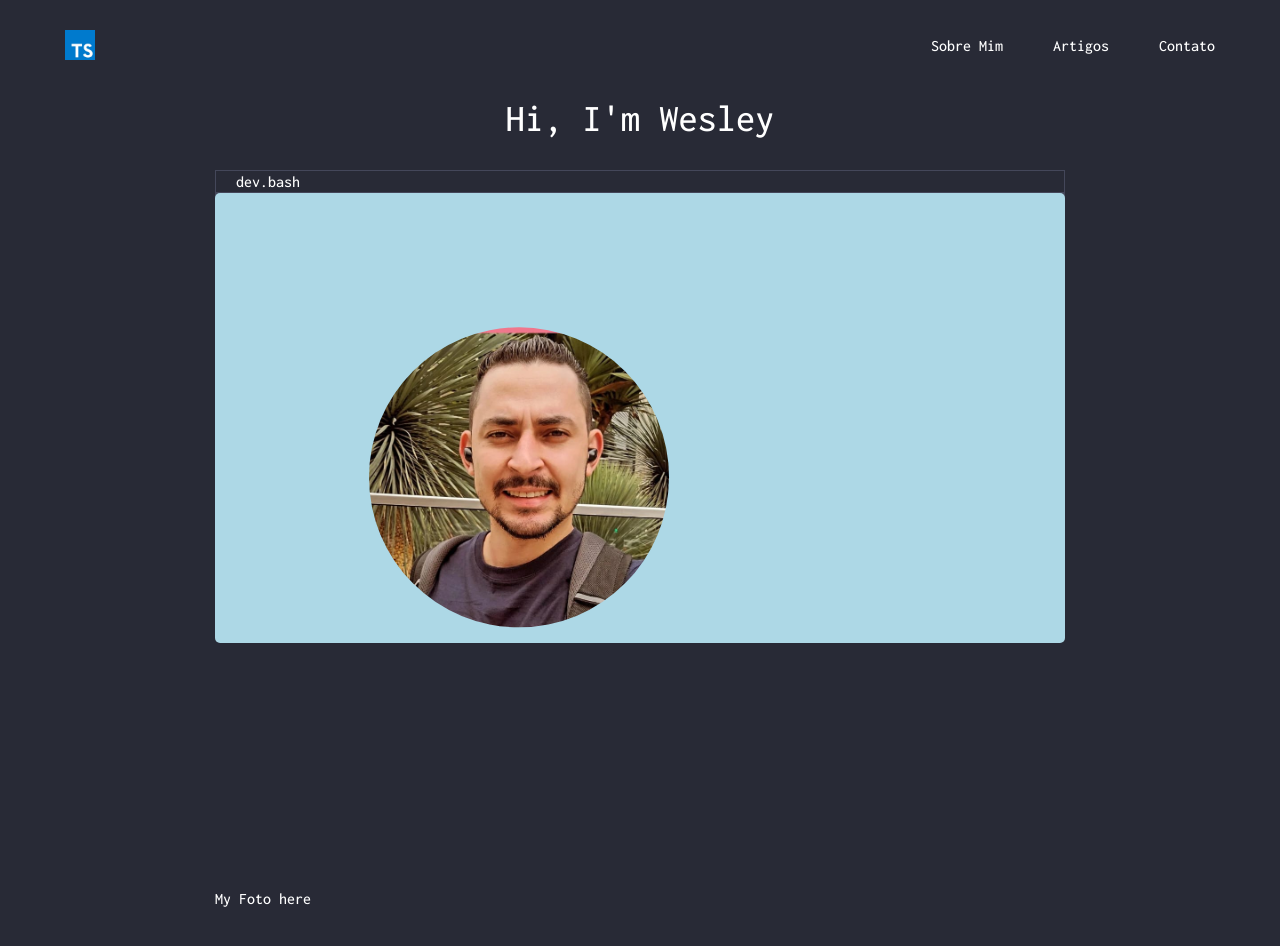
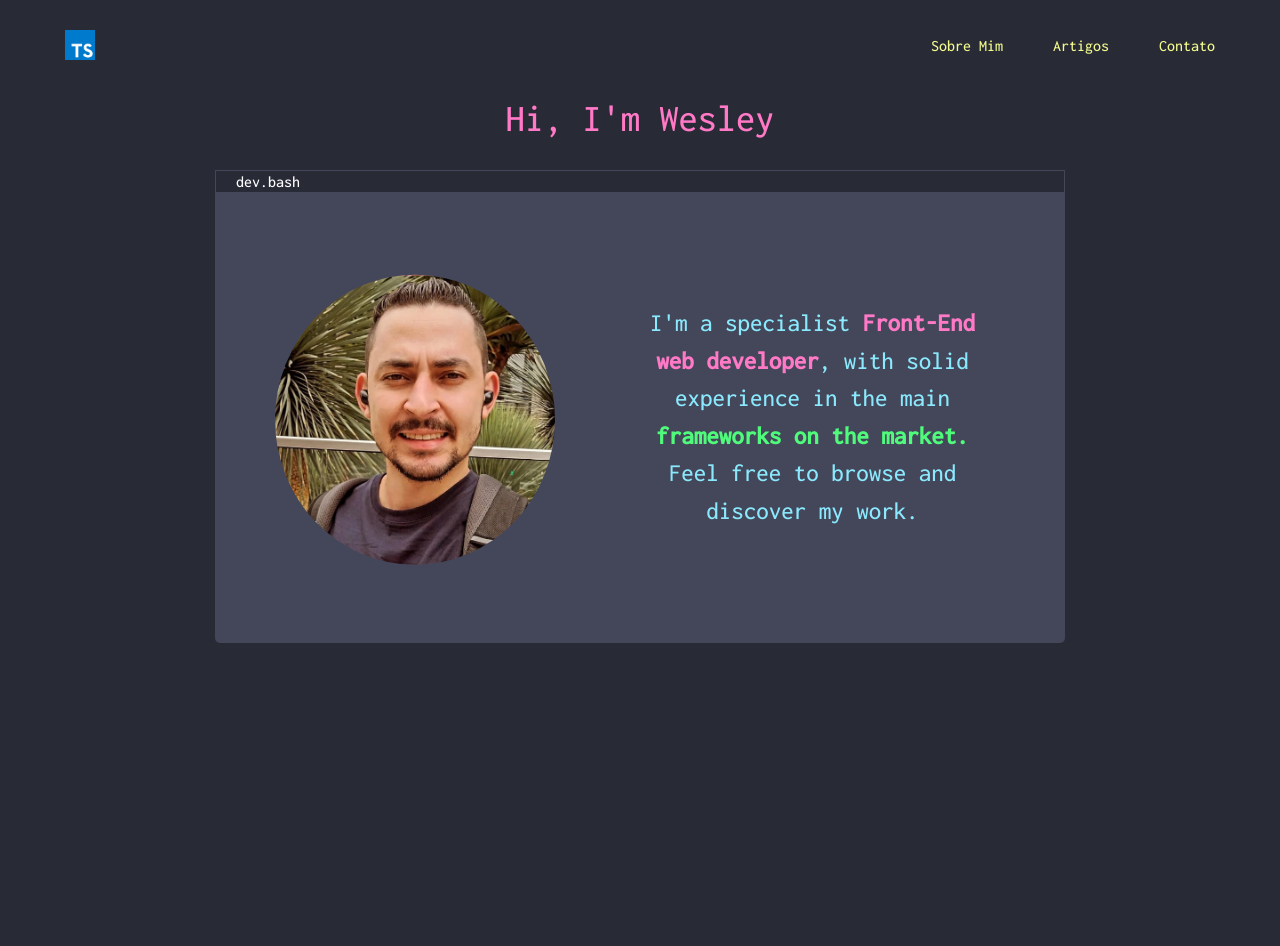
Before and after one commit to wesley-paiva-vega/portfolio, a SvelteKit app: page / in a window 1280 px wide. Shown: the top 946 px of the page. Built offline with nearby package versions, Linux system fonts and the light colour scheme.

Commit message:
terminal terminate

```diff
--- a/src/components/Header.svelte
+++ b/src/components/Header.svelte
@@ -51,6 +51,7 @@
 
 	.links {
 		gap: 50px;
+		color: var(--color-theme-7);
 	}
 
 	.scroll {
--- a/src/components/Terminal.svelte
+++ b/src/components/Terminal.svelte
@@ -8,8 +8,12 @@
         dev.bash
     </header>
     <div class="avatar">
-        My Foto here
         <img width="400px" src={avatar} alt="my foto">
+        <main class='text' >
+            <p>I'm a specialist
+                <span><strong>Front-End web developer</strong></span>,
+                with solid experience in the main <span class="green_text"><strong>frameworks on the market.</strong></span> Feel free to browse and discover my work.</p>
+        </main>
     </div>
 </div>
 
@@ -22,7 +26,6 @@
         background-color: var(--color-bg-secondary);
         border-radius: 5px;
 
-
         header {
             background-color: var(--color-bg-primary);
             border: 1px solid var(--color-bg-secondary);
@@ -31,9 +34,39 @@
     }
 
     .avatar {
-        background-color: lightblue;
+        display: flex;
+        align-items: center;
+        justify-content: center;
+        flex-direction: column;
+        overflow-y: hidden;
+        position: relative;
        img {
-        clip-path: ellipse(150px 150px at 50% 40%);
+        clip-path: ellipse(140px 145px at 50% 40%);
+        position: absolute;
+        left: 0;
+        top: calc(100px - 35%);
+       }
+
+       p {
+        padding-right: 80px;
+        font-size: 25px;
+        color: var(--color-theme-3);
+       }
+
+       .text {
+        align-self: flex-end;
+        text-align: center;
+        display: flex;
+        align-items: center;
+        width: 50%;
+
+            span {
+                color: var(--color-theme-4);
+            }
+
+            .green_text {
+                color: var(--color-theme-5);
+            }
        }
     }
 </style>
--- a/src/routes/+page.svelte
+++ b/src/routes/+page.svelte
@@ -22,6 +22,10 @@
 	section {
 		margin-top: 50px;
 
+		h1 {
+			color: var(--color-theme-4);
+		}
+
 		div {
 			height: 200vh;
 		}
--- a/src/routes/styles.css
+++ b/src/routes/styles.css
@@ -15,6 +15,13 @@
 	--color-bg-2: hsl(224, 44%, 95%);
 	--color-theme-1: #ff3e00;
 	--color-theme-2: #4075a6;
+	--color-theme-3: #8be9fd;
+	--color-theme-4: #ff79c6;
+	--color-theme-5: #50fa7b;
+	--color-theme-6: #ffb86c;
+	--color-theme-7: #f1fa8c;
+
+
 	--color-text: #fff;
 	--column-width: 42rem;
 	--column-margin-top: 4rem;
```
